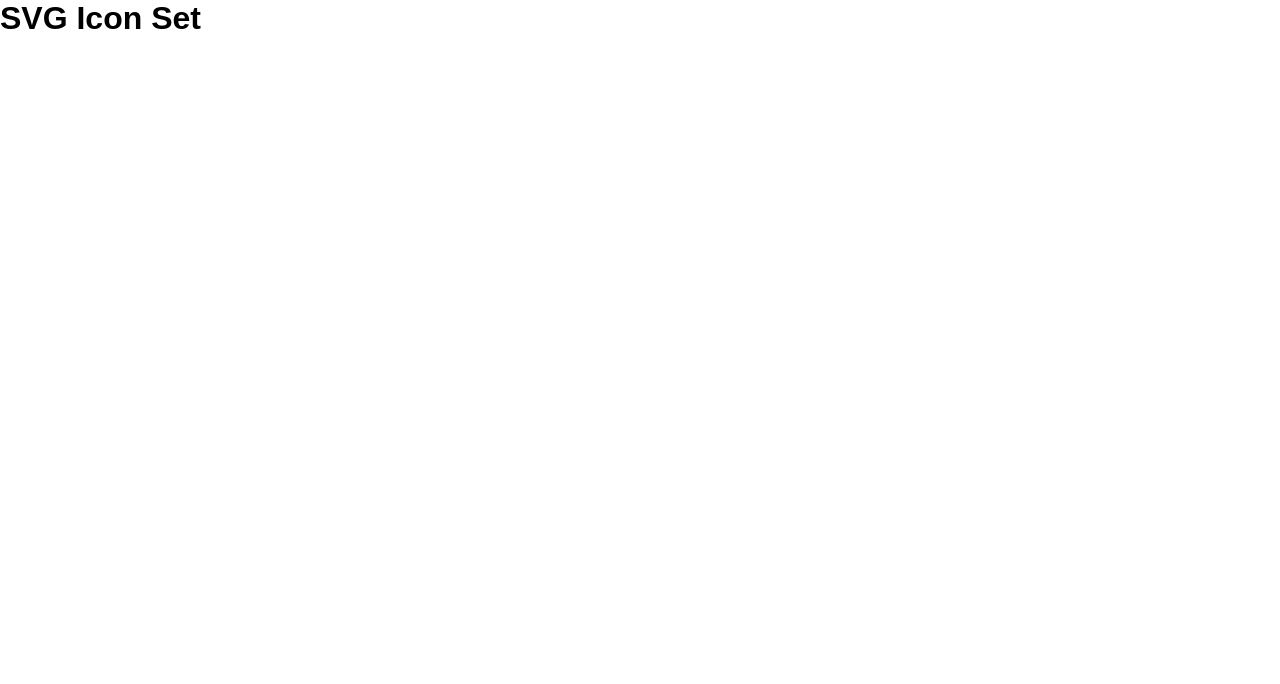
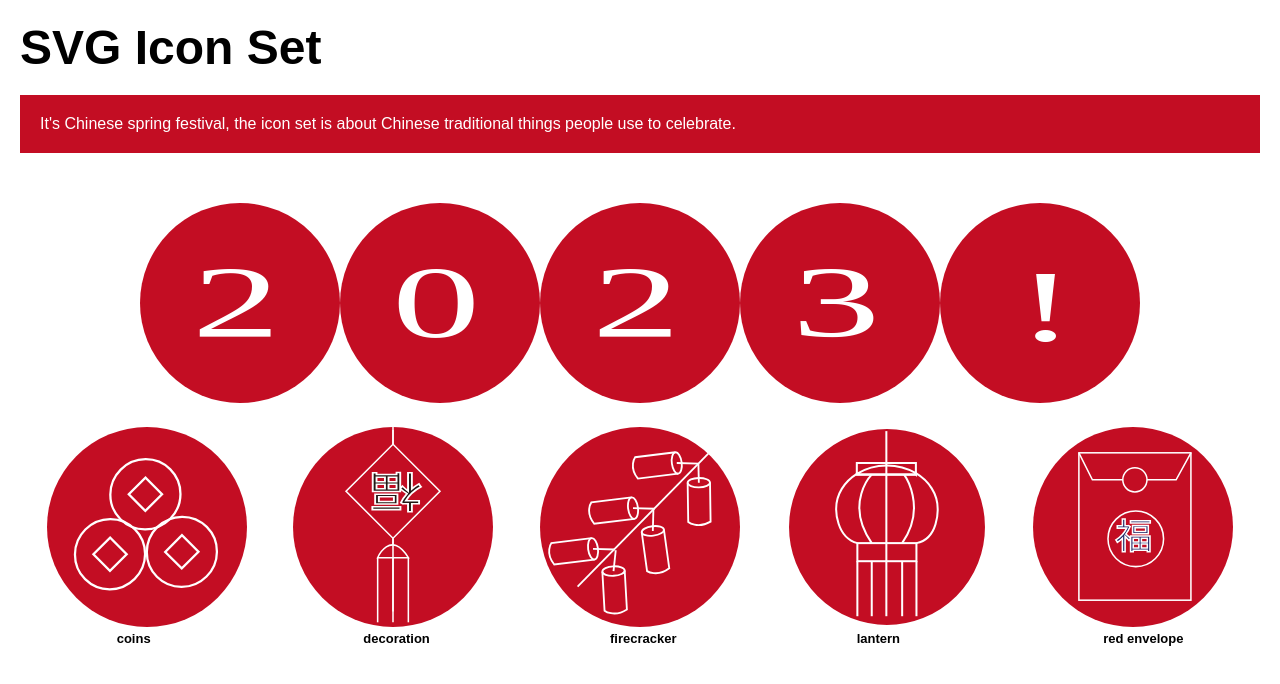
Before and after one commit to Chris408-hub/Yang_J_iconSet, a plain HTML site: page index.html in a window 1280 px wide. Drawn offline with Linux system fonts and the light colour scheme.

Commit message:
changecss

```diff
--- a/css/main.css
+++ b/css/main.css
@@ -2,7 +2,6 @@
     border: none;
     padding: 0;
     margin: 0;
-
     box-sizing: border-box;
 }
 
@@ -13,11 +12,49 @@ body {
     font-family: Arial, Helvetica, sans-serif;
 }
 
+
 .hidden {
     display: none;
 }
 
-p{
-   font-size: 2em;
+h1 {
+    font-size: 3em;
+    margin: 20px 20px;
+}
 
+p {
+   font-size: 16px;
+   color: white;
+   margin: 10px 20px;
+   padding:20px 20px;
+   background-color:#C30D23;
 }
+
+.icons2023 {
+    display:flex;
+    flex-wrap: nowrap;
+    justify-content:center;
+    margin-top: 50px;
+}
+
+.icons {
+    display: flex;
+    justify-content:space-evenly;
+    margin-top: 20px;
+}
+
+div img{
+    width: 200px;
+    height: 200px;
+}
+
+.icons div img:hover {
+   background-color: #C30D23;
+   transition: all .5s ease;
+   transform: rotate(15deg);
+}
+
+.icons div h3 {
+    font-size: 13px;
+    margin-left: 70px;
+}
--- a/index.html
+++ b/index.html
@@ -17,30 +17,29 @@
     <section>
         <p>
             <!-- a description of the icon set -->
-
+           It's Chinese spring festival, the icon set is about Chinese traditional things people use to celebrate.
         </p>
     </section>
 
-    <section class="icons">
-
-        <div id="orangeJuice"><object data="images/logo.svg" type="image/svg+xml"></object></div>
-        <div id="2"><object data="images/logo.svg" type="image/svg+xml"></object></div>
-        <div id="3"><object data="images/logo.svg" type="image/svg+xml"></object></div>
-        <div id="4"><object data="images/logo.svg" type="image/svg+xml"></object></div>
-        <div id="5"><object data="images/logo.svg" type="image/svg+xml"></object></div>
-        <div id="6"><object data="images/logo.svg" type="image/svg+xml"></object></div>
-        <div id="7"><object data="images/logo.svg" type="image/svg+xml"></object></div>
-        <div id="8"><object data="images/logo.svg" type="image/svg+xml"></object></div>
-        <div id="9"><object data="images/logo.svg" type="image/svg+xml"></object></div>
-        <div id="10"><object data="images/logo.svg" type="image/svg+xml"></object></div>
-
+    <section class="icons2023">
+        <div id="two"><img src="images/2.svg" alt="two"></div>
+        <div id="zero"><img src="images/0.svg" alt="zero"></div>
+        <div id="two_two"><img src="images/2_2.svg" alt="two"></div>
+        <div id="three"><img src="images/3.svg" alt="three"></div>
+        <div id="three"><img src="images/exclamation.svg" alt="three"></div>
+        </section>
+        <section class="icons">
+        <div id="coins"><img src="images/coins.svg" alt="coins"><h3>coins</h3></div>
+        <div id="decoration"><img src="images/decoration.svg" alt="decoration"><h3>decoration</h3></div>
+        <div id="firecracker"><img src="images/firecracker.svg" alt="firecracker"><h3>firecracker</h3></div>
+        <div id="lantern"><img src="images/lantern.svg" alt="lantern"><h3>lantern</h3></div>
+        <div id="envelope"><img src="images/redenvelope.svg" alt="redenvelope"><h3>red envelope</h3></div>
     </section>
 
     <footer>
         <h1 class="hidden">footer</h1>
     </footer>
 
-
     <script src="js/main.js"></script>
 </body>
 
--- a/js/main.js
+++ b/js/main.js
@@ -1,7 +1,25 @@
-let fruitJuice = document.querySelector(".icons");
+let two = document.querySelector("#two");
+let zero = document.querySelector("#zero");
+let two_two = document.querySelector("#two_two");
+let three = document.querySelector("#three");
+let exclamation = document.querySelector("#exclamation");
+let coins = document.querySelector("#coins");
+let decoration = document.querySelector("#decoration");
+let firecracker = document.querySelector("#firecracker");
+let lantern = document.querySelector("#lantern");
+let envelope = document.querySelector("#envelope");
 
 function logID() {
-    console.log(this.ID);
+    console.log(this.id);
 }
 
-fruitJuice.addEventListener('click', logID);
+two.addEventListener('click', logID);
+zero.addEventListener('click', logID);
+two_two.addEventListener('click', logID);
+three.addEventListener('click', logID);
+exclamation.addEventListener('click', logID);
+coins.addEventListener('click', logID);
+decoration.addEventListener('click', logID);
+firecracker.addEventListener('click', logID);
+lantern.addEventListener('click', logID);
+envelope.addEventListener('click', logID);
```
Also changed, not shown: images/exclamation.svg (added), images/redenvelope.svg (renamed from images/redbag.svg), 2 other files.
